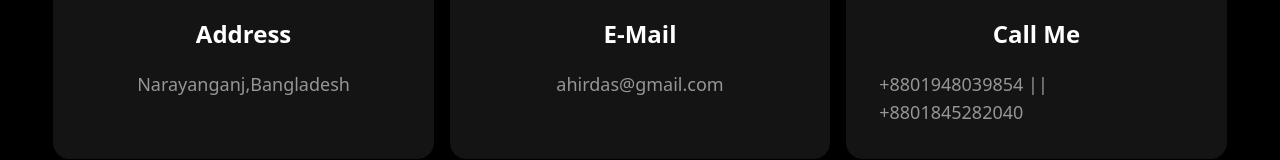
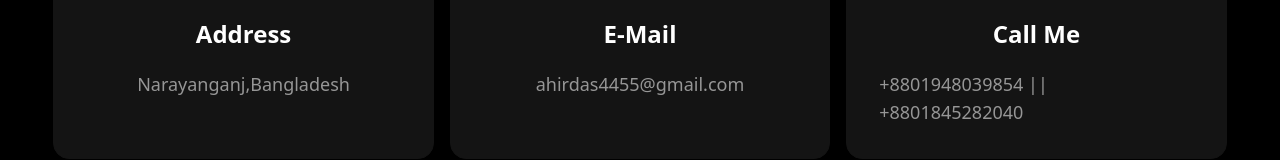
Before and after one commit to anto-das/anto-das-ahir, a React (Vite) app: page /contact in a window 1280 px wide. Shown: the part 507-667 px from the top of the page. Built offline with nearby package versions, Linux system fonts and the light colour scheme.

Commit message:
added the resume link on portfolio

```diff
--- a/src/Pages/ContactPage.jsx
+++ b/src/Pages/ContactPage.jsx
@@ -17,7 +17,7 @@ const ContactPage = () => {
             <Card
             icon={<HiOutlineMail/>}
             title={'e-mail'}
-            info={'ahirdas@gmail.com'}></Card>
+            info={'ahirdas4455@gmail.com'}></Card>
             <Card
             icon={<IoCall/>}
             title={'call me'}
```
